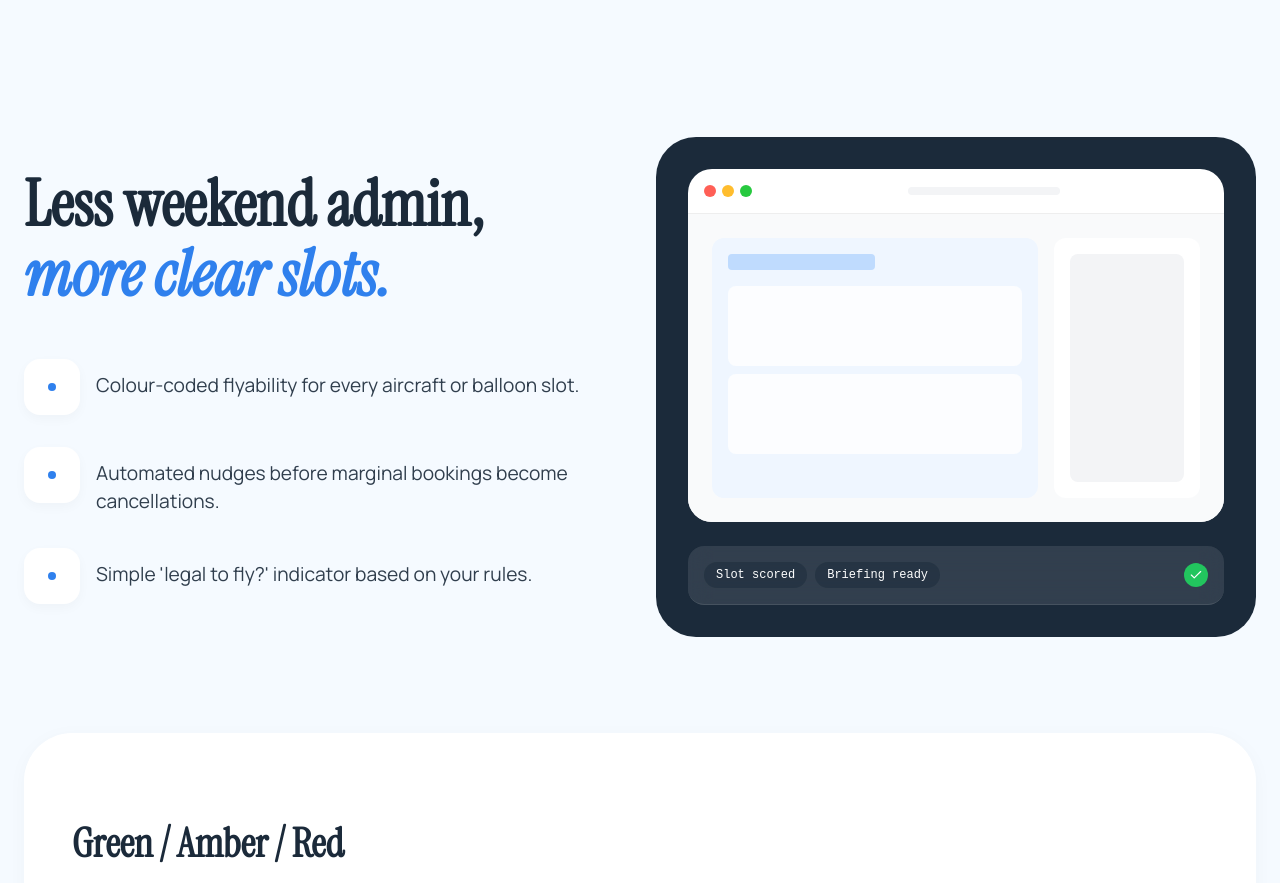
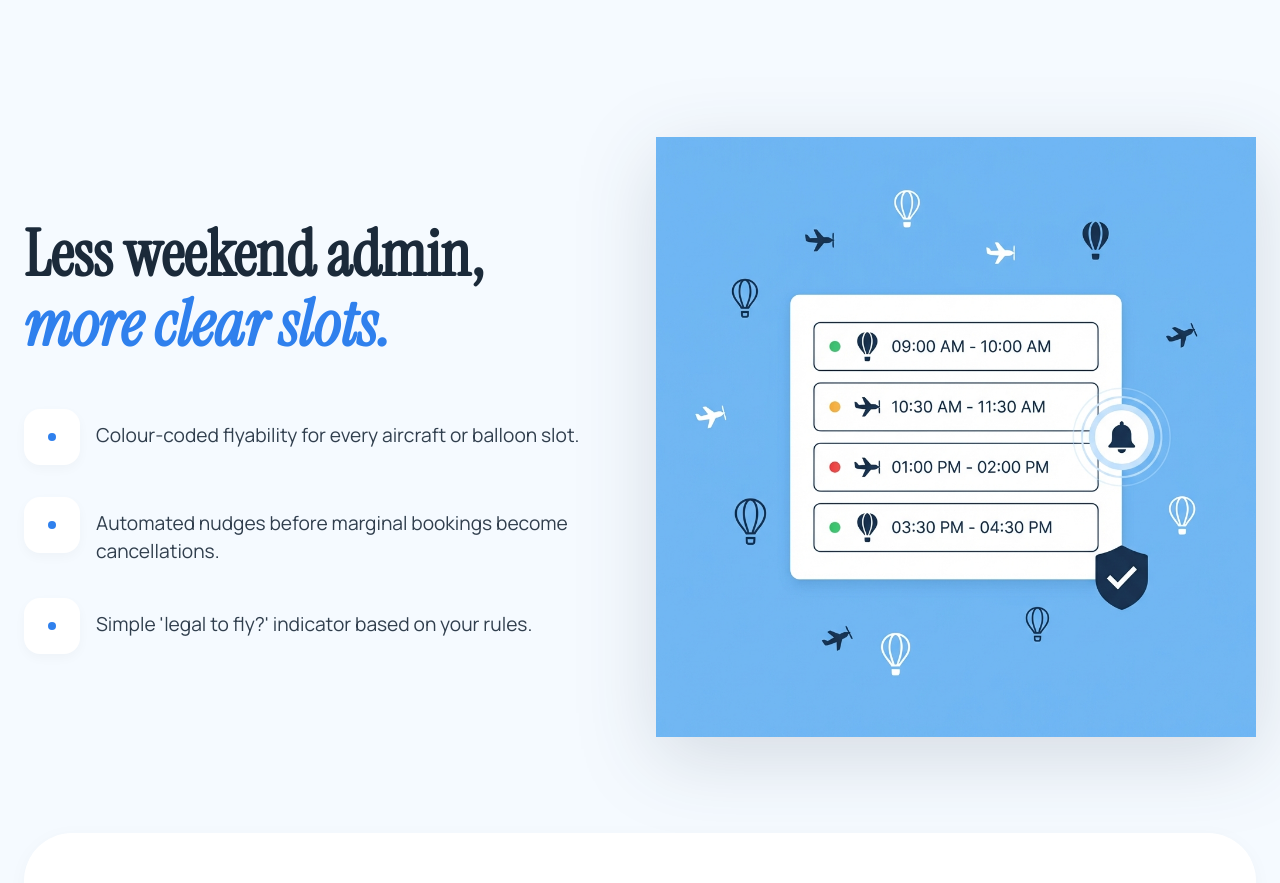
Before and after one commit to AliNMackie/clearslot, a React (Vite) app: page / in a window 1280 px wide. Shown: the part 2240-3123 px from the top of the page. Built offline with nearby package versions, Linux system fonts and the light colour scheme; no server answers.

Commit message:
Final visual polish and image integration

```diff
--- a/src/components/MarketingSections.jsx
+++ b/src/components/MarketingSections.jsx
@@ -1,5 +1,6 @@
 import React from 'react';
 import { Check, Database, Map as MapIcon, CloudRain, Shield, Calendar, Bell, LineChart } from 'lucide-react';
+import dashboardImg from '../assets/dashboard-illustration.png';
 
 const BentoGrid = () => {
     return (
@@ -40,66 +41,21 @@ const BentoGrid = () => {
 
                 {/* Right: UI Simulator */}
                 <div className="animate-enter delay-200" style={{
-                    backgroundColor: 'var(--color-navy)',
-                    borderRadius: '40px',
-                    padding: '2rem',
-                    position: 'relative',
-                    minHeight: '500px',
                     display: 'flex',
-                    flexDirection: 'column'
+                    alignItems: 'center',
+                    justifyContent: 'center'
                 }}>
-                    {/* Mock Window */}
-                    <div style={{
-                        backgroundColor: 'white',
-                        borderRadius: '24px',
-                        flex: 1,
-                        display: 'flex',
-                        flexDirection: 'column',
-                        overflow: 'hidden'
-                    }}>
-                        {/* Window Bar */}
-                        <div className="flex items-center gap-2 p-4" style={{ borderBottom: '1px solid #eee', padding: '1rem' }}>
-                            <div className="flex gap-1" style={{ gap: '6px' }}>
-                                <div style={{ width: 12, height: 12, borderRadius: '50%', background: '#ff5f56' }} />
-                                <div style={{ width: 12, height: 12, borderRadius: '50%', background: '#ffbd2e' }} />
-                                <div style={{ width: 12, height: 12, borderRadius: '50%', background: '#27c93f' }} />
-                            </div>
-                            <div style={{ margin: '0 auto', background: '#f3f4f6', height: 8, width: '30%', borderRadius: 4 }} />
-                        </div>
-
-                        {/* Window Content */}
-                        <div style={{ padding: '1.5rem', flex: 1, background: '#f9fafb', display: 'flex', gap: '1rem' }}>
-                            <div style={{ flex: 1, background: '#eff6ff', borderRadius: 12, padding: '1rem' }}>
-                                <div style={{ width: '50%', height: 16, background: '#bfdbfe', borderRadius: 4, marginBottom: 16 }} />
-                                <div style={{ width: '100%', height: 80, background: 'rgba(255,255,255,0.8)', borderRadius: 8, marginBottom: 8 }} />
-                                <div style={{ width: '100%', height: 80, background: 'rgba(255,255,255,0.8)', borderRadius: 8 }} />
-                            </div>
-                            <div style={{ width: '30%', background: 'white', borderRadius: 12, padding: '1rem' }} className="hidden sm:block">
-                                <div style={{ width: '100%', height: '100%', background: '#f3f4f6', borderRadius: 8 }} />
-                            </div>
-                        </div>
-                    </div>
-
-                    {/* Footer Strip */}
-                    <div className="glass" style={{
-                        marginTop: '1.5rem',
-                        borderRadius: '16px',
-                        padding: '1rem',
-                        display: 'flex',
-                        alignItems: 'center',
-                        justifyContent: 'space-between',
-                        background: 'rgba(255,255,255,0.1)',
-                        borderColor: 'rgba(255,255,255,0.1)'
-                    }}>
-                        <div className="flex gap-2">
-                            <span style={{ background: 'rgba(27,42,58,0.5)', color: 'white', padding: '0.25rem 0.75rem', borderRadius: 99, fontSize: '0.75rem', fontFamily: 'monospace' }}>Slot scored</span>
-                            <span style={{ background: 'rgba(27,42,58,0.5)', color: 'white', padding: '0.25rem 0.75rem', borderRadius: 99, fontSize: '0.75rem', fontFamily: 'monospace' }}>Briefing ready</span>
-                        </div>
-                        <div style={{ width: 24, height: 24, borderRadius: '50%', background: '#22c55e', display: 'flex', alignItems: 'center', justifyContent: 'center', color: 'white' }}>
-                            <Check size={14} />
-                        </div>
-                    </div>
-
+                    <img
+                        src={dashboardImg}
+                        alt="ClearSlot Dashboard Interface"
+                        style={{
+                            width: '100%',
+                            height: 'auto',
+                            maxHeight: '600px',
+                            objectFit: 'contain',
+                            filter: 'drop-shadow(0 20px 40px rgba(27, 42, 58, 0.15))'
+                        }}
+                    />
                 </div>
             </div>
         </section>
```
Also changed, not shown: src/assets/dashboard-illustration.png (added).
